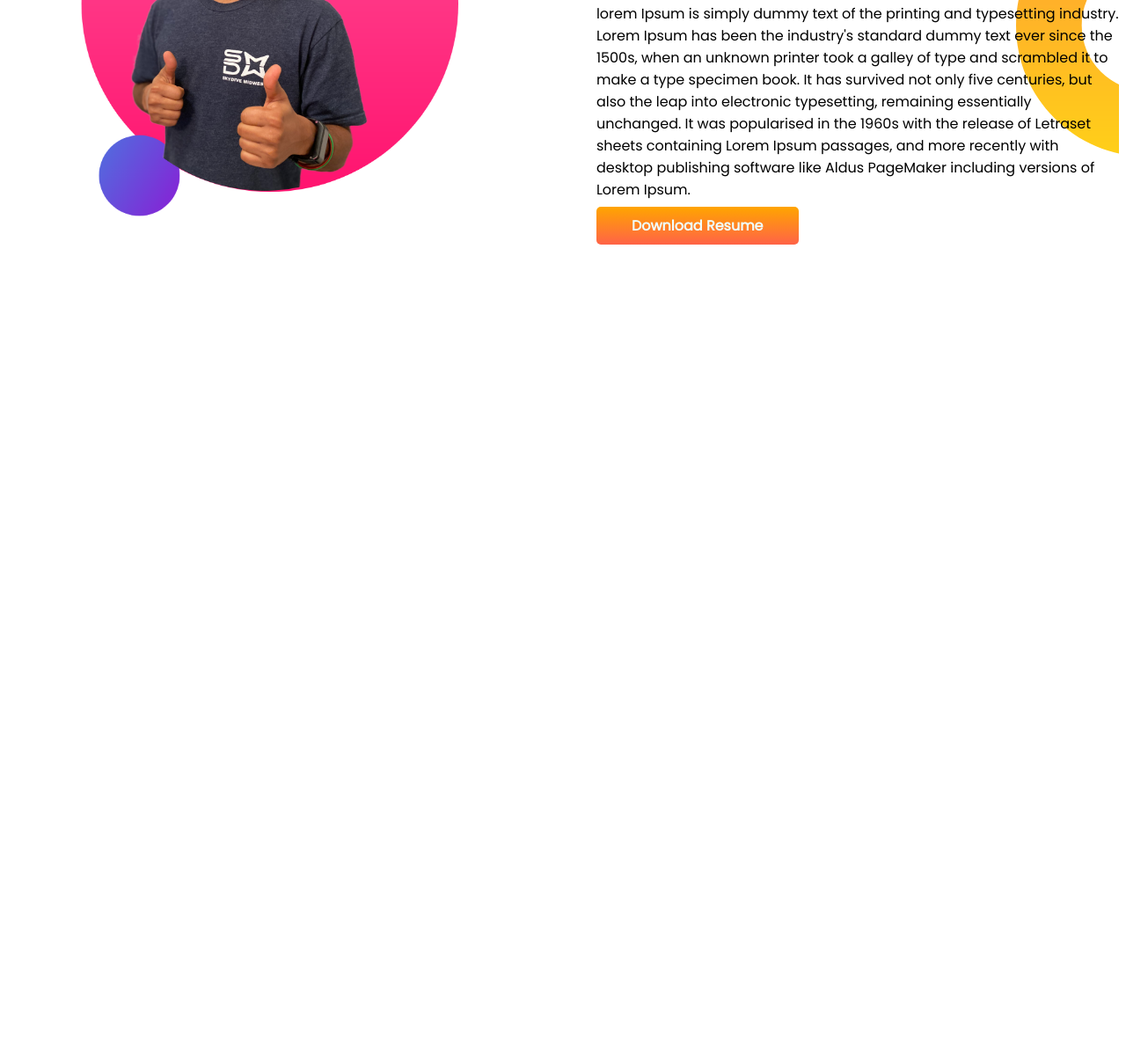
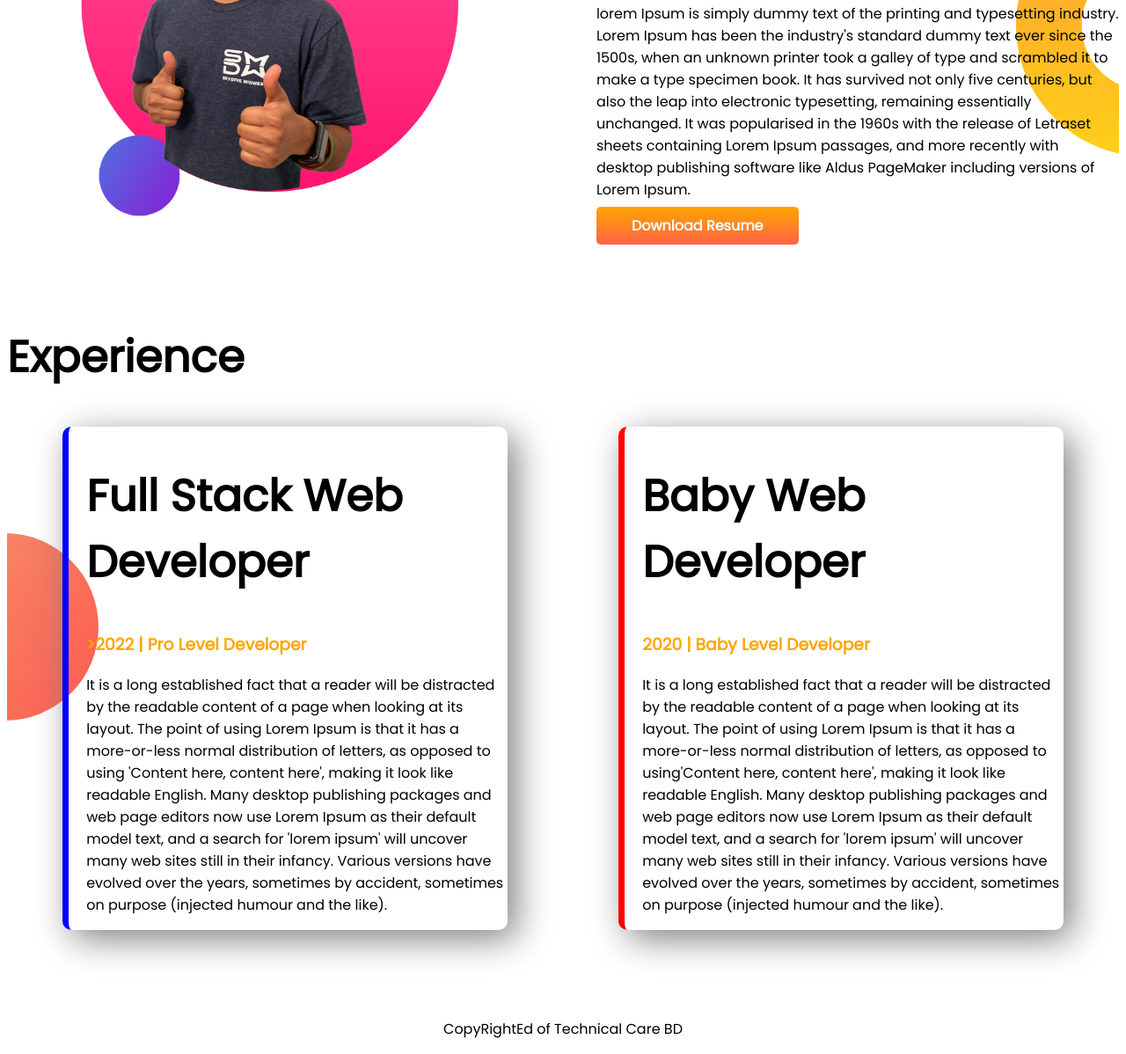
Before and after one commit to hasibur55/developer-portfolio1, a plain HTML site: page index.html in a window 1280 px wide. Shown: the part 797-1995 px from the top of the page at 88% size. Before the commit the page ends 1166 px from the top, so only its background shows below. Drawn offline with Linux system fonts and the light colour scheme.

Commit message:
fotter added

```diff
--- a/index.html
+++ b/index.html
@@ -11,7 +11,7 @@
 <link href="https://fonts.googleapis.com/css2?family=Poppins&display=swap" rel="stylesheet">
 </head>
 <body>
-    <section class="top-banner">
+    <section class="top-banner flexible-container">
     <div class="half-width">
     <h1>Welcome to</h1>
     <h1><span class="orange-color">Hasibur Rahman</span> World</h1>
@@ -25,7 +25,7 @@
 </section>
 
 
-<section class="dream-big">
+<section class="dream-big flexible-container">
         <div class="half-width">
             <img src="image/jhankar2.png" alt="">
         </div>
@@ -40,5 +40,43 @@
         <a class="link-button" target="_blank" href="technicalcarebd">Download Resume</a>
     </div>
 </section>
+<section class="experience-area">
+<h1>Experience</h1>
+    <div class="flexible-container">
+        <div id="full-stack-developer" class="experience-item">
+            <h1>Full Stack Web Developer</h1>
+            <h3 class="orange-color">>2022 | Pro Level Developer</h3>
+            <p>It is a long established fact that a reader will be distracted by the readable content of a page when looking at
+                its
+                layout. The point of using Lorem Ipsum is that it has a more-or-less normal distribution of letters, as opposed
+                to using
+                'Content here, content here', making it look like readable English. Many desktop publishing packages and web
+                page
+                editors now use Lorem Ipsum as their default model text, and a search for 'lorem ipsum' will uncover many web
+                sites
+                still in their infancy. Various versions have evolved over the years, sometimes by accident, sometimes on
+                purpose
+                (injected humour and the like).</p>
+        </div>
+        <div id="baby-stack-developer" class="experience-item">
+            <h1>Baby Web Developer</h1>
+            <h3 class="orange-color">2020 | Baby Level Developer</h3>
+            <p>It is a long established fact that a reader will be distracted by the readable content of a page when looking at
+                its
+                layout. The point of using Lorem Ipsum is that it has a more-or-less normal distribution of letters, as opposed
+                to
+                using'Content here, content here', making it look like readable English. Many desktop publishing packages and
+                web page
+                editors now use Lorem Ipsum as their default model text, and a search for 'lorem ipsum' will uncover many web
+                sites
+                still in their infancy. Various versions have evolved over the years, sometimes by accident, sometimes on
+                purpose
+                (injected humour and the like).</p>
+        </div>
+    </div>
+</section>
 </body>
+<footer>
+    <p>CopyRightEd of Technical Care BD</p>
+</footer>
 </html>
--- a/style.css
+++ b/style.css
@@ -7,7 +7,7 @@ h1{
 .orange-color{
     color: orange;
 }
-section{
+.flexible-container{
     display: flex;
     margin-bottom: 100px;
 }
@@ -34,3 +34,25 @@ background-image: url(image/dream-bg.png);
 background-repeat: no-repeat;
 background-position:  right;
 }
+.experience-area{
+background-image: url(image/exp-bg.png);
+background-repeat: no-repeat;
+background-position: left;
+}
+.experience-item{
+    width: 40%;
+    margin-right: 5%;
+    margin-left: 5%;
+    padding-left: 20px;
+    border-radius: 10px;
+box-shadow: 10px 10px 40px gray;
+}
+#full-stack-developer{
+border-left: 7px solid blue;
+}
+#baby-stack-developer{
+border-left: 7px solid red;
+}
+footer p{
+  text-align: center;
+}
```
